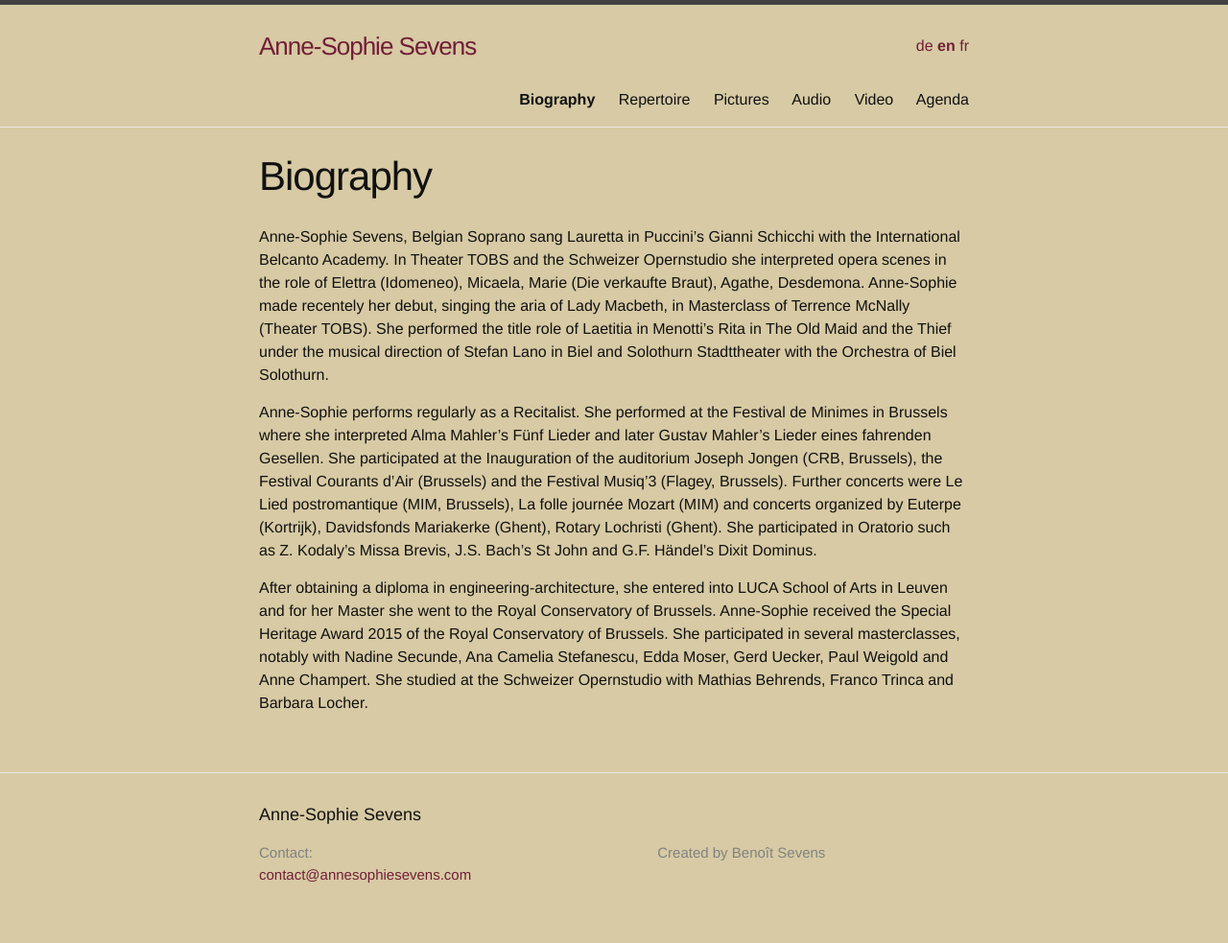
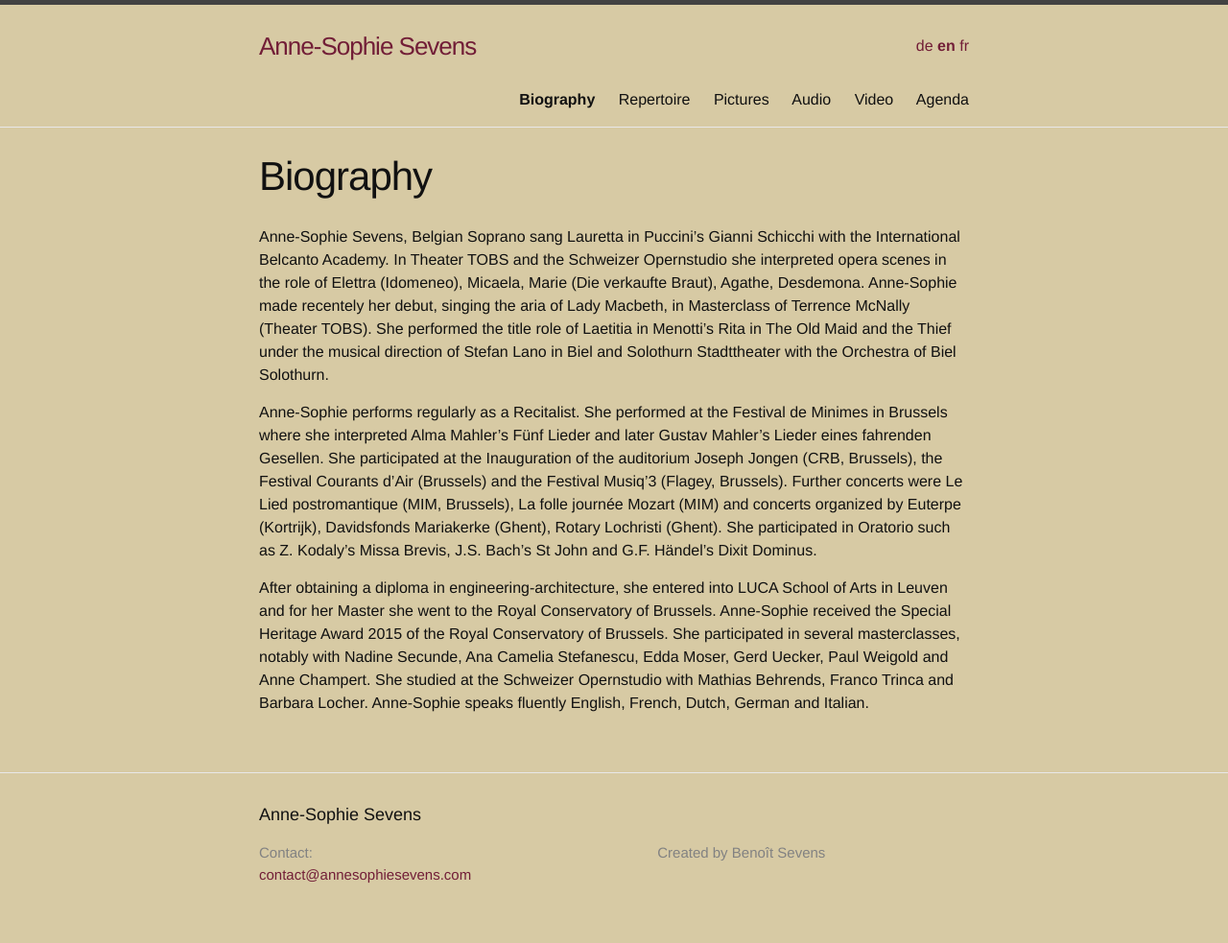
Before and after one commit to annesophie-sevens/annesophie-sevens.github.io, a Jekyll site: the page built from biography-en.md, in a window 1280 px wide. Shown: the whole page at 96% size. Built offline with Jekyll 4.4.1, drawn with Linux system fonts in a browser that asks for light colours.

Commit message:
Update biography-en.md

```diff
--- a/biography-en.md
+++ b/biography-en.md
@@ -16,3 +16,4 @@ She performed the title role of Laetitia in Menotti’s Rita in The Old Maid and
 Anne-Sophie performs regularly as a Recitalist. She performed at the Festival de Minimes in Brussels where she interpreted Alma Mahler’s Fünf Lieder and later Gustav Mahler’s Lieder eines fahrenden Gesellen. She participated at the Inauguration of the auditorium Joseph Jongen (CRB, Brussels), the Festival Courants d’Air (Brussels) and the Festival Musiq’3 (Flagey, Brussels). Further concerts were Le Lied postromantique (MIM, Brussels), La folle journée Mozart (MIM) and concerts organized by Euterpe (Kortrijk), Davidsfonds Mariakerke (Ghent), Rotary Lochristi (Ghent). She participated in Oratorio such as Z. Kodaly’s Missa Brevis, J.S. Bach’s St John and G.F. Händel’s Dixit Dominus.
 
 After obtaining a diploma in engineering-architecture, she entered into LUCA School of Arts in Leuven and for her Master she went to the Royal Conservatory of Brussels. Anne-Sophie received the Special Heritage Award 2015 of the Royal Conservatory of Brussels. She participated in several masterclasses, notably with Nadine Secunde, Ana Camelia Stefanescu, Edda Moser, Gerd Uecker, Paul Weigold and Anne Champert. She studied at the Schweizer Opernstudio with Mathias Behrends, Franco Trinca and Barbara Locher.
+Anne-Sophie speaks fluently English, French, Dutch, German and Italian.
```
